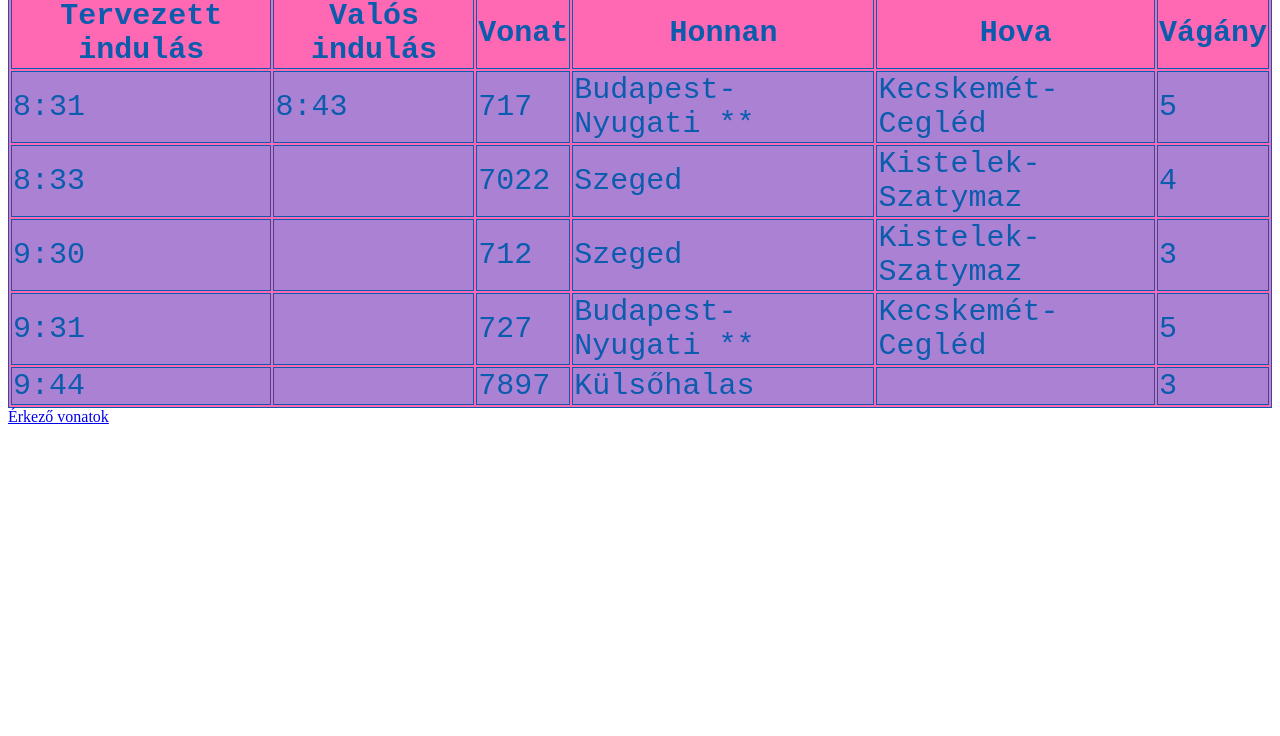
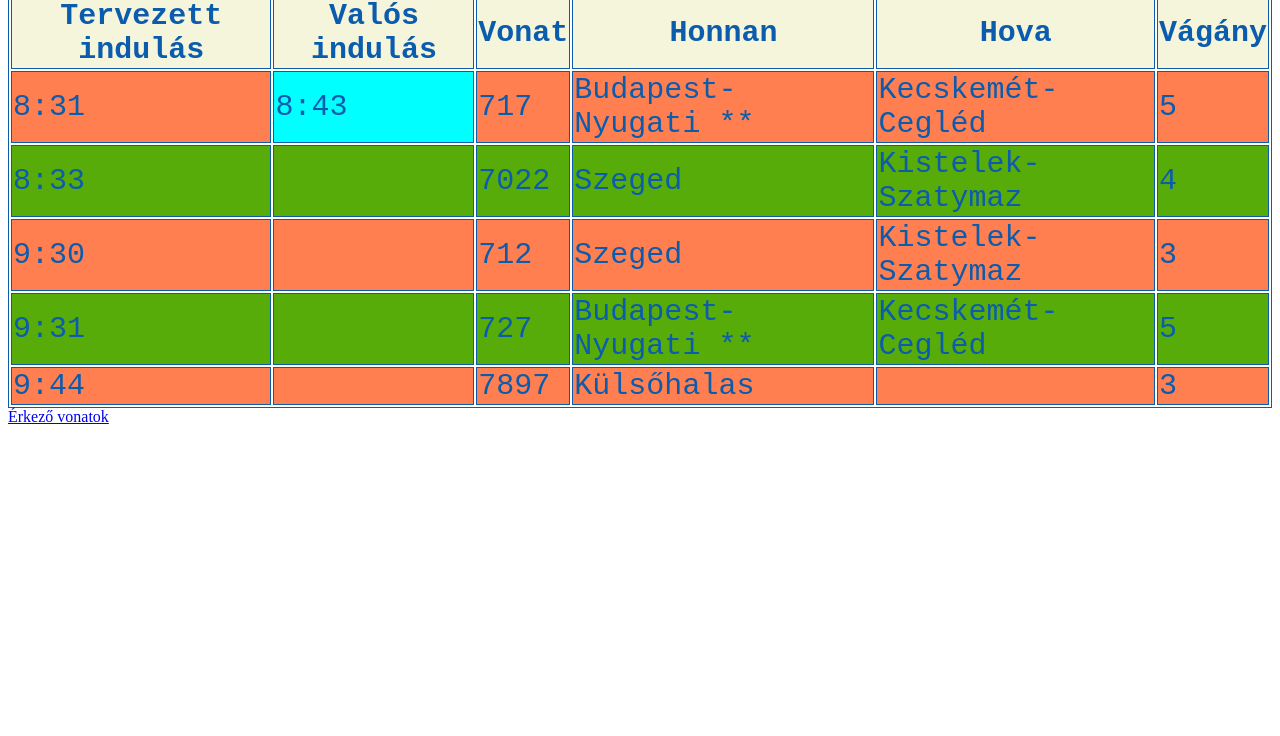
Before and after one commit to KovacsReka11/2025_01_30_MAV_utastajekoztato, a plain HTML site: page indulo_vonatok.html in a window 1280 px wide. Shown: the part 64-800 px from the top of the page. Drawn offline with Linux system fonts and the light colour scheme.

Commit message:
paros es paratlan

```diff
--- a/indulo_vonatok.css
+++ b/indulo_vonatok.css
@@ -2,11 +2,23 @@
 
 table, th, td {
   border: 1px solid;
-        background-color: hotpink;
+  /* background-color: hotpink; */
   color: rgb(11, 92, 173); /* betűszín */
   font-family: 'Courier New' ; /* betűtípus */
   font-size: 30px; /* betűméret */
 }
-      td {
-        background-color: rgb(171, 129, 212);
+
+th {
+  background-color: beige;
 }
+
+tbody tr:nth-child(even) {
+  background-color: rgb(88, 172, 10);
+}
+
+tbody tr:nth-child(odd) {
+  background-color: coral;
+}
+#keso_indulo_vonat {
+  background-color: aqua;
+}
--- a/indulo_vonatok.html
+++ b/indulo_vonatok.html
@@ -29,7 +29,7 @@
     <tbody>
         <tr>
             <td>8:31</td>
-            <td>8:43</td>
+            <td id="keso_indulo_vonat">8:43</td>
             <td>717</td>
             <td>Budapest- Nyugati **</td>
             <td>Kecskemét-Cegléd</td>
--- a/styles.css
+++ b/styles.css
@@ -1,10 +1,10 @@
 table, th, td {
     border: 1px solid;
-    background-color: rgb(248, 111, 180);
-    color: rgb(11, 92, 173); /* betűszín */
+    background-color: rgb(116, 58, 207);
+    color: rgb(36, 33, 223); /* betűszín */
     font-family: 'Courier New' ; /* betűtípus */
     font-size: 30px; /* betűméret */
   }
   td {
-    background-color: rgb(171, 129, 212);
+    background-color: rgb(230, 69, 216);
   }
```
Lines whose indentation alone changed are shown as unchanged.
